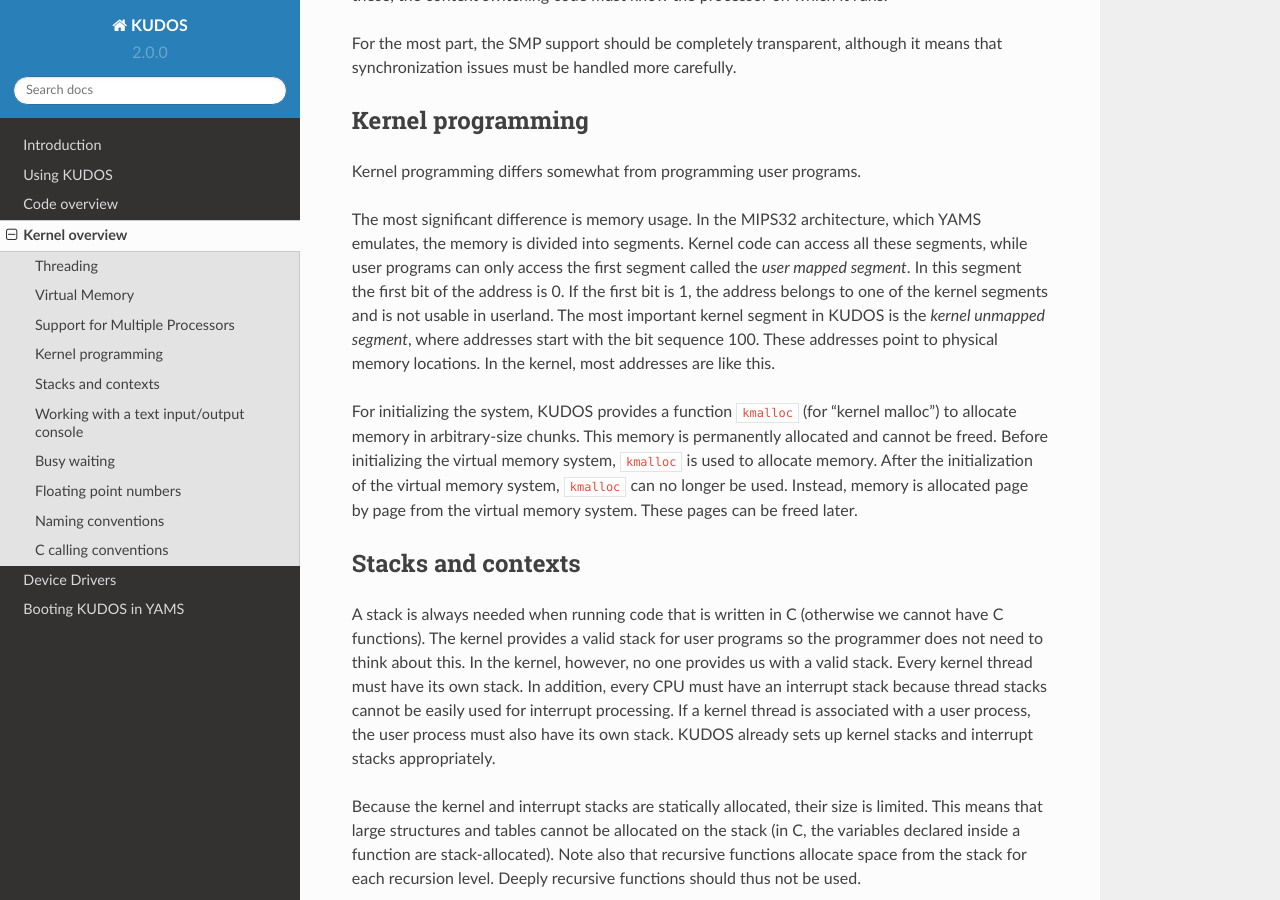
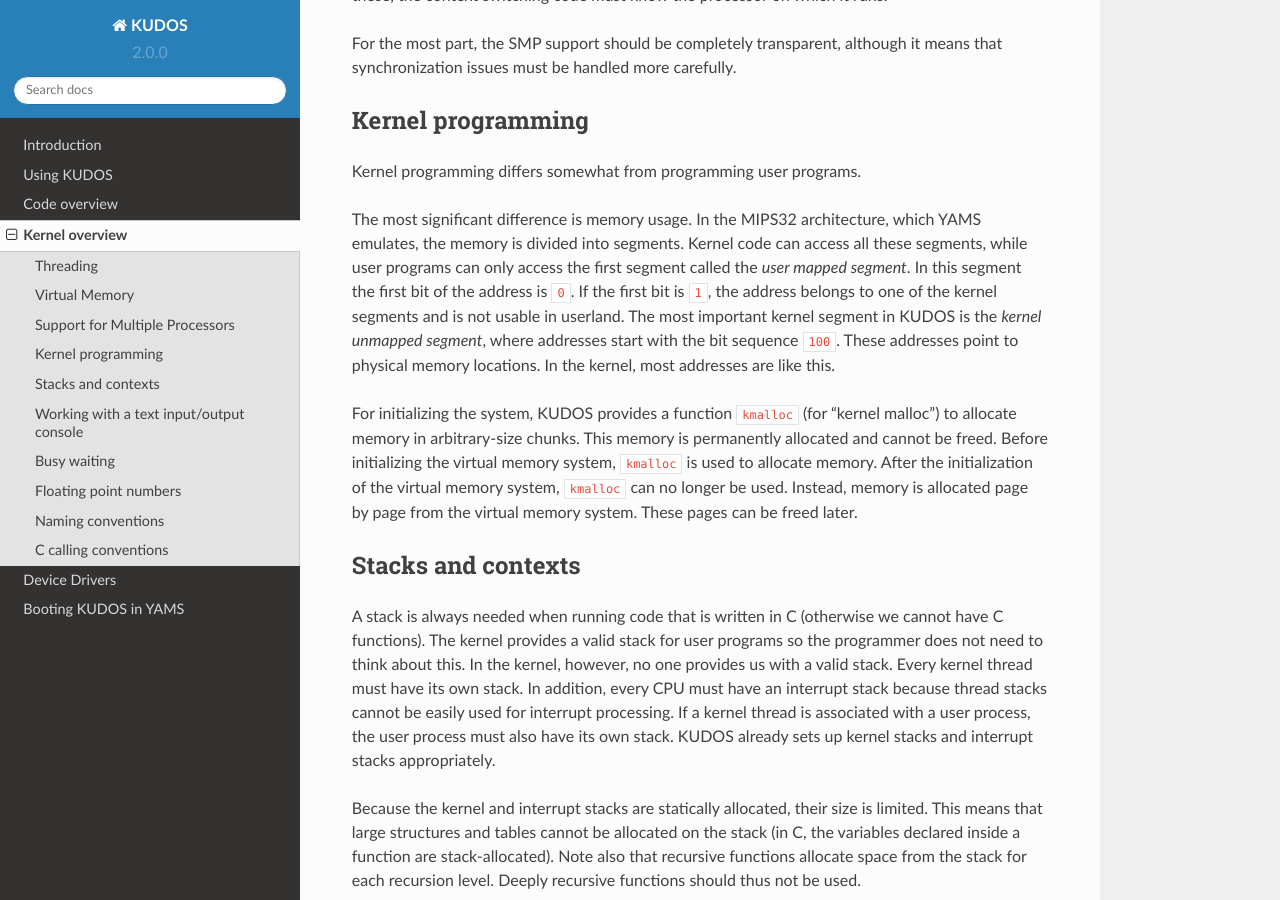
Before and after one commit to DIKU-EDU/kudos, a Sphinx documentation site: the page built from docs/kernel-overview.rst, in a window 1280 px wide and 900 px high, scrolled down 2908 px. Built offline with Sphinx 7.4.7 and the Read the Docs theme 2.0.0, drawn with Linux system fonts in a browser that asks for light colours.

Commit message:
teletype the bits

```diff
--- a/docs/kernel-overview.rst
+++ b/docs/kernel-overview.rst
@@ -127,13 +127,13 @@
 
 The most significant difference is memory usage.  In the MIPS32 architecture,
 which YAMS emulates, the memory is divided into segments.  Kernel code can
-access all these segments, while user programs can only access the first segment
-called the *user mapped segment*.  In this segment the first bit of the address
-is 0.  If the first bit is 1, the address belongs to one of the kernel segments
-and is not usable in userland.  The most important kernel segment in KUDOS is
-the *kernel unmapped segment*, where addresses start with the bit sequence 100.
-These addresses point to physical memory locations.  In the kernel, most
-addresses are like this.
+access all these segments, while user programs can only access the first
+segment called the *user mapped segment*.  In this segment the first bit of the
+address is ``0``.  If the first bit is ``1``, the address belongs to one of the
+kernel segments and is not usable in userland.  The most important kernel
+segment in KUDOS is the *kernel unmapped segment*, where addresses start with
+the bit sequence ``100``.  These addresses point to physical memory locations.
+In the kernel, most addresses are like this.
 
 For initializing the system, KUDOS provides a function ``kmalloc`` (for "kernel
 malloc") to allocate memory in arbitrary-size chunks.  This memory is
```
